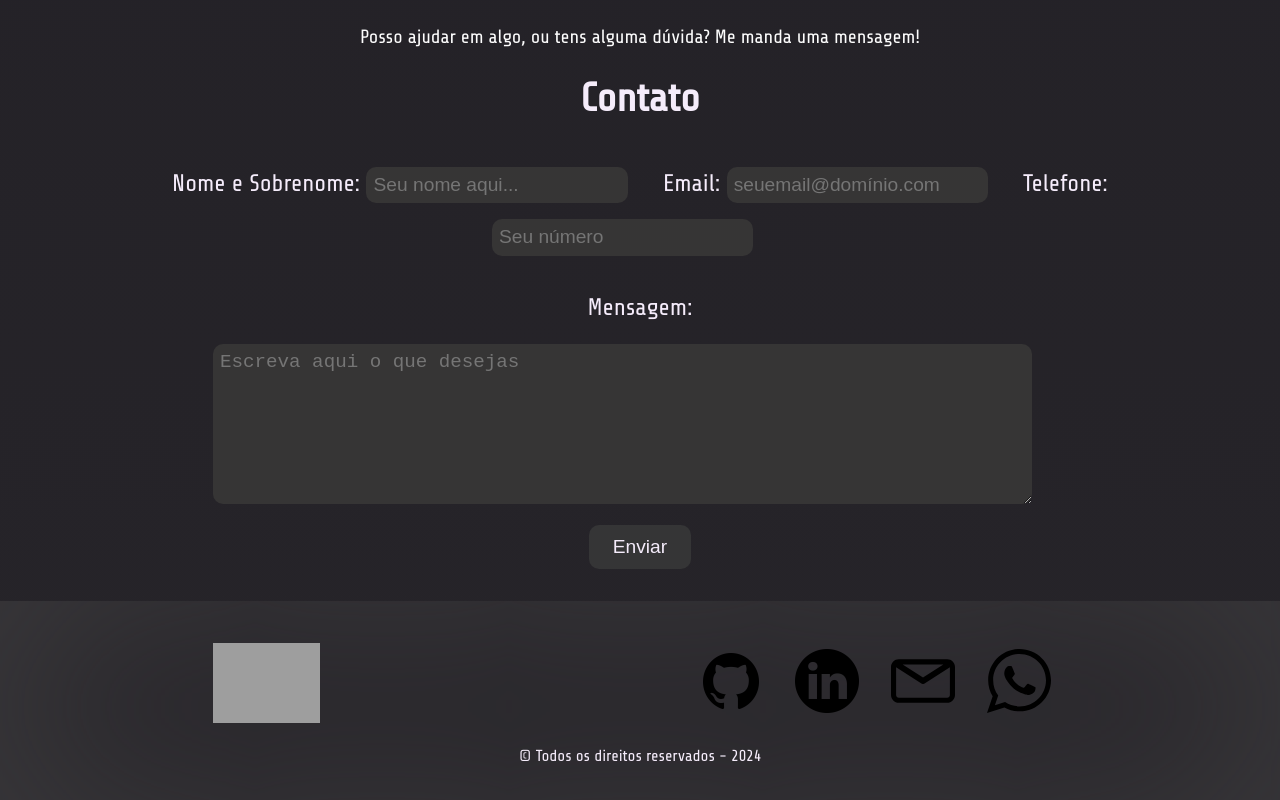
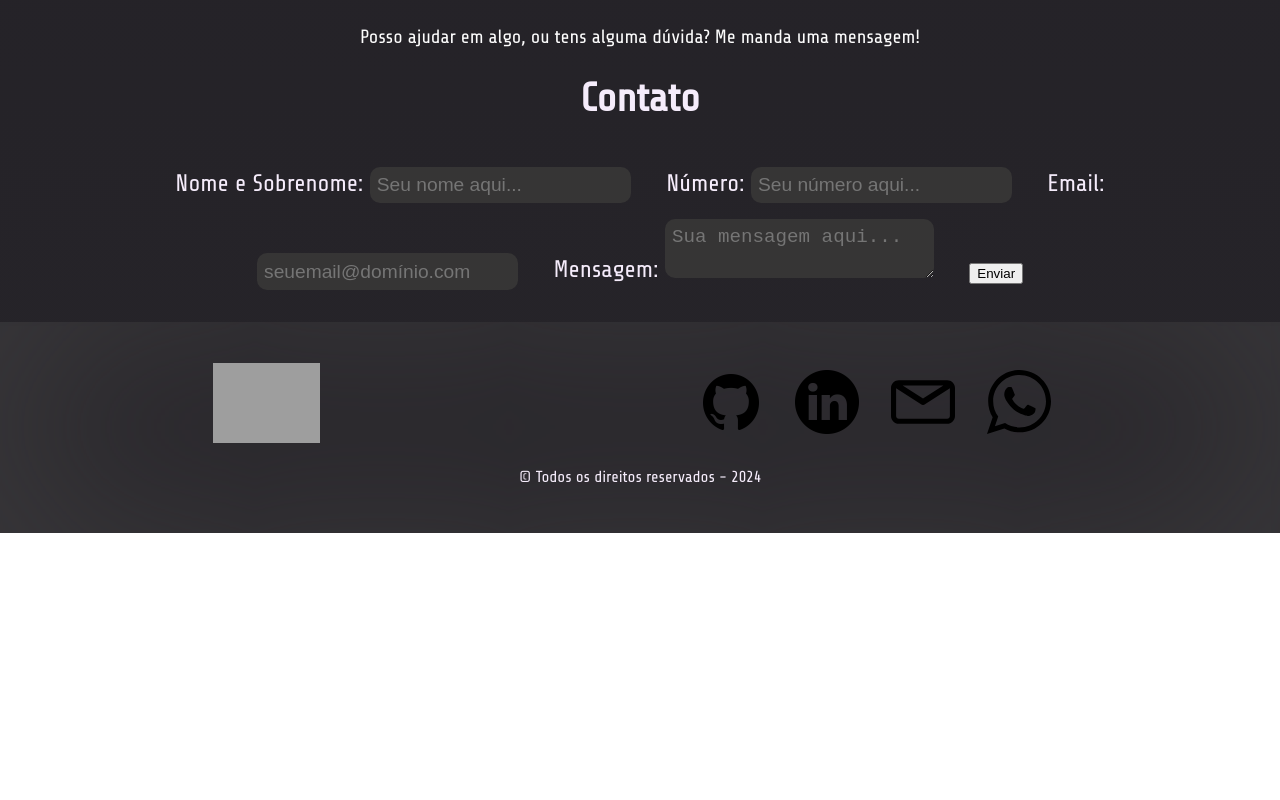
Before and after one commit to YuriCF1/Portfolio-Dev, a Next.js app: page / in a window 1280 px wide. Shown: the part 10343-11143 px from the top of the page. After the commit the page ends 10876 px from the top, so only its background shows below. Built offline with nearby package versions, Linux system fonts and the light colour scheme; grey boxes are pictures that could not be loaded.

Commit message:
Updating function to send email

```diff
--- a/next.config.js
+++ b/next.config.js
@@ -1,5 +1,7 @@
 /** @type {import('next').NextConfig} */
+
 const nextConfig = {
+  env: { SECRET_HMAC: process.env.SECRET_HMAC },
   images: {
     remotePatterns: [
       {
--- a/package.json
+++ b/package.json
@@ -10,6 +10,9 @@
   },
   "dependencies": {
     "aos": "^2.3.4",
+    "axios": "^1.7.9",
+    "crypto": "^1.0.1",
+    "dotenv": "^16.4.7",
     "next": "latest",
     "react": "latest",
     "react-dom": "latest",
--- a/src/app/components/Email/page.tsx
+++ b/src/app/components/Email/page.tsx
@@ -3,12 +3,37 @@
 import { LanguageContext } from "@/app/context/toggleConext";
 import styles from "./Email.module.css"
 import { useContext } from "react";
+import sendEmail from '../../services/sendEmail';
+import { useState } from "react";
 
 export function Email() {
     const { language, setLanguage } = useContext(LanguageContext)
 
+    const [formData, setFormData] = useState({
+        nome: '',
+        numero: '',
+        email: '',
+        mensagem: ''
+    });
+
+    const handleChange = (e: { target: { name: any; value: any; }; }) => {
+        setFormData({
+            ...formData,
+            [e.target.name]: e.target.value
+        });
+    };
+
+    const handleSubmit = async (e: { preventDefault: () => void; }) => {
+        e.preventDefault();
+        try {
+            await sendEmail(formData);
+            alert('Email enviado com sucesso!');
+        } catch (error) {
+            alert('Erro ao enviar email. Tente novamente.');
+        }
+    };
+
     return (
-        <>
         <div data-aos="fade-up" data-aos-duration="1000" className={styles.contato}>
             <section className={styles.callToAction}>
                 <p>
@@ -16,37 +41,57 @@ export function Email() {
                         : 'Can I help you with something else, do you have any question? Send an email!'}
                 </p>
             </section>
-                <form action="https://formsubmit.co/yurifdev@gmail.com" method="POST"
-                    className={styles.contato_container}>
+            <form onSubmit={handleSubmit} className={styles.contato_container}>
                 <h4 id="contato">{language === "portuguese" ? 'Contato' : 'Contact'}</h4>
                 <div className={styles.contato_texto}>
                     <label htmlFor="nomesobrenome">{language === "portuguese" ? 'Nome e Sobrenome:' : 'Name and surname:'} </label>
-                        <input className={styles.contato_texto__inputs} type="text" id="nomesobrenome"
-                            name="nome" required
-                            placeholder={language === "portuguese" ? 'Seu nome aqui...' : 'Your name here...'} />
+                    <input
+                        className={styles.contato_texto__inputs}
+                        type="text"
+                        id="nomesobrenome"
+                        name="nome"
+                        required
+                        placeholder={language === "portuguese" ? 'Seu nome aqui...' : 'Your name here...'}
+                        onChange={handleChange}
+                    />
+
+                    <label htmlFor="numero">{language === "portuguese" ? 'Número:' : 'Number:'} </label>
+                    <input
+                        className={styles.contato_texto__inputs}
+                        type="text"
+                        id="numero"
+                        name="numero"
+                        required
+                        placeholder={language === "portuguese" ? 'Seu número aqui...' : 'Your number here...'}
+                        onChange={handleChange}
+                    />
 
                     <label htmlFor="email">Email: </label>
-                        <input className={styles.contato_texto__inputs} type="email" id="email" name="email"
+                    <input
+                        className={styles.contato_texto__inputs}
+                        type="email"
+                        id="email"
+                        name="email"
                         required
-                            placeholder={language === "portuguese" ? 'seuemail@domínio.com' : 'youremail@domain.com'} />
+                        placeholder={language === "portuguese" ? 'seuemail@domínio.com' : 'youremail@domain.com'}
+                        onChange={handleChange}
+                    />
 
-                        <label htmlFor="telefone">{language === "portuguese" ? 'Telefone' : 'Phone number'}: </label>
-                        <input className={styles.contato_texto__inputs} type="tel" id="telefone"
-                            name="telefone" maxLength={18} required
-                            placeholder={language === "portuguese" ? 'Seu número' : 'Your phone number'} />
-                        {/* placeholder="Seu número" onkeypress="maascaraDeTelefone(this)"/> */}
+                    <label htmlFor="mensagem">{language === "portuguese" ? 'Mensagem:' : 'Message:'} </label>
+                    <textarea
+                        className={styles.contato_texto__inputs}
+                        id="mensagem"
+                        name="mensagem"
+                        required
+                        placeholder={language === "portuguese" ? 'Sua mensagem aqui...' : 'Your message here...'}
+                        onChange={handleChange}
+                    ></textarea>
 
-                        <label className={styles.mensagem} htmlFor="mensagem">{language === "portuguese" ? 'Mensagem' : 'Message'}:</label>
-                        <textarea className={`${styles.contato_texto__inputs} ${styles.emailMessage}`} name="maessage" id="mensagem" maxLength={1000}
-                            placeholder={language === "portuguese" ? 'Escreva aqui o que desejas' : 'Type here what you need'} required ></textarea>
-                        <input type="hidden" name="_next" value="https://portfolio-dev-kappa-liart.vercel.app/thankyou"></input>
-                        <input type="submit" className={`${styles.enviar} ${styles.submit}`} value={language === "portuguese" ? 'Enviar' : 'Send'} name="submit"
-                        />
+                    <button type="submit">{language === "portuguese" ? 'Enviar' : 'Send'}</button>
                 </div>
             </form>
         </div>
-        </>
-    )
-}
+    );
+};
 
 export default Email;
--- /dev/null
+++ b/src/app/services/sendEmail.js
@@ -0,0 +1,48 @@
+// import axios from 'axios';
+
+// const sendEmail = async (data) => {
+//   try {
+//     const response = await axios.post('https://emailserver-gzcz.onrender.com/api/email/', data);
+//     return response.data;
+//   } catch (error) {
+//     console.error('Erro ao enviar email:', error);
+//     throw error;
+//   }
+// };
+
+// export default sendEmail;
+import dotenv from 'dotenv';
+import crypto from 'crypto';
+import axios from 'axios';
+
+dotenv.config();
+
+const sendEmail = async (data) => {
+  console.log(data);
+  try {
+    const secret = process.env.SECRET_HMAC;
+
+    if (!secret) {
+      throw new Error('SECRET_HMAC não está definido');
+    }
+
+    const payload = JSON.stringify(data);
+    const signature = crypto
+      .createHmac('sha256', secret)
+      .update(payload)
+      .digest('hex');
+    console.log(signature);
+
+    const response = await axios.post('http://localhost:8000/api/email', data, {
+      headers: {
+        'x-signature': signature
+      }
+    });
+    return response.data;
+  } catch (error) {
+    console.error('Erro ao enviar email:', error);
+    throw error;
+  }
+};
+
+export default sendEmail;
```
Also changed, not shown: 2 other files (tests, documents, lock files or other folders). Lines whose indentation alone changed are shown as unchanged.
